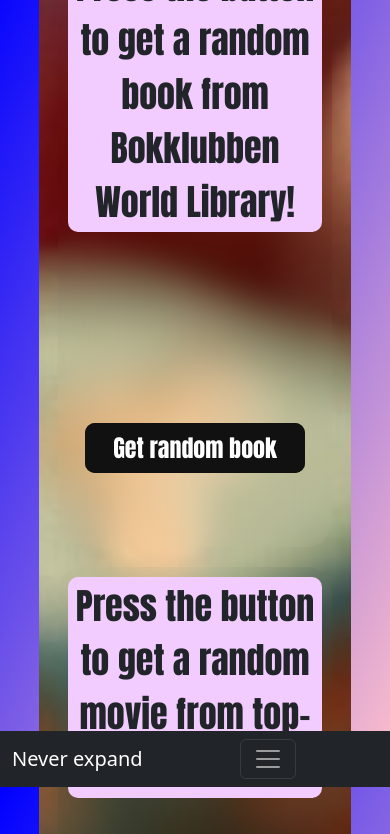
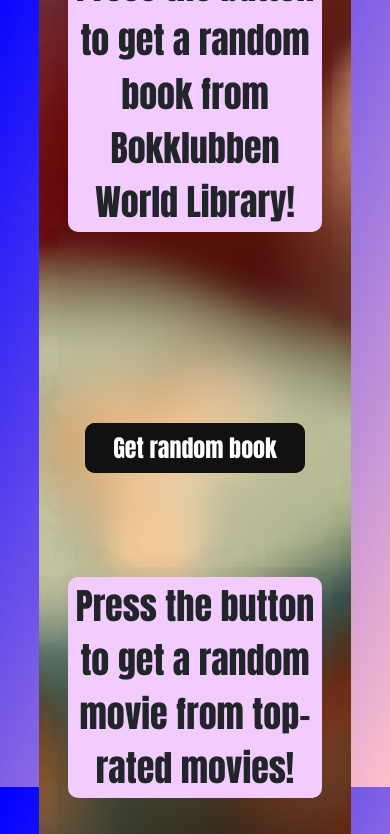
Before and after one commit to andrew8smal8/andrew8smal8.github.io, a plain HTML site: page index.html in a window 390 px wide. Shown: the part 57-891 px from the top of the page. Drawn offline with nearby package versions, Linux system fonts and the light colour scheme; a web font is replaced by a local one.

Commit message:
Update style.css

```diff
--- a/style.css
+++ b/style.css
@@ -44,6 +44,7 @@ main{
 
 .hide nav{
     display: none;
+
 }
 
 
@@ -229,7 +230,9 @@ button{
     width: 100%;
     position: fixed;
     z-index: 1000;
-    bottom: 0;
+/*bottom: 0;*/
+
+    font-size: 300%;
 }
 
     h1{
```
